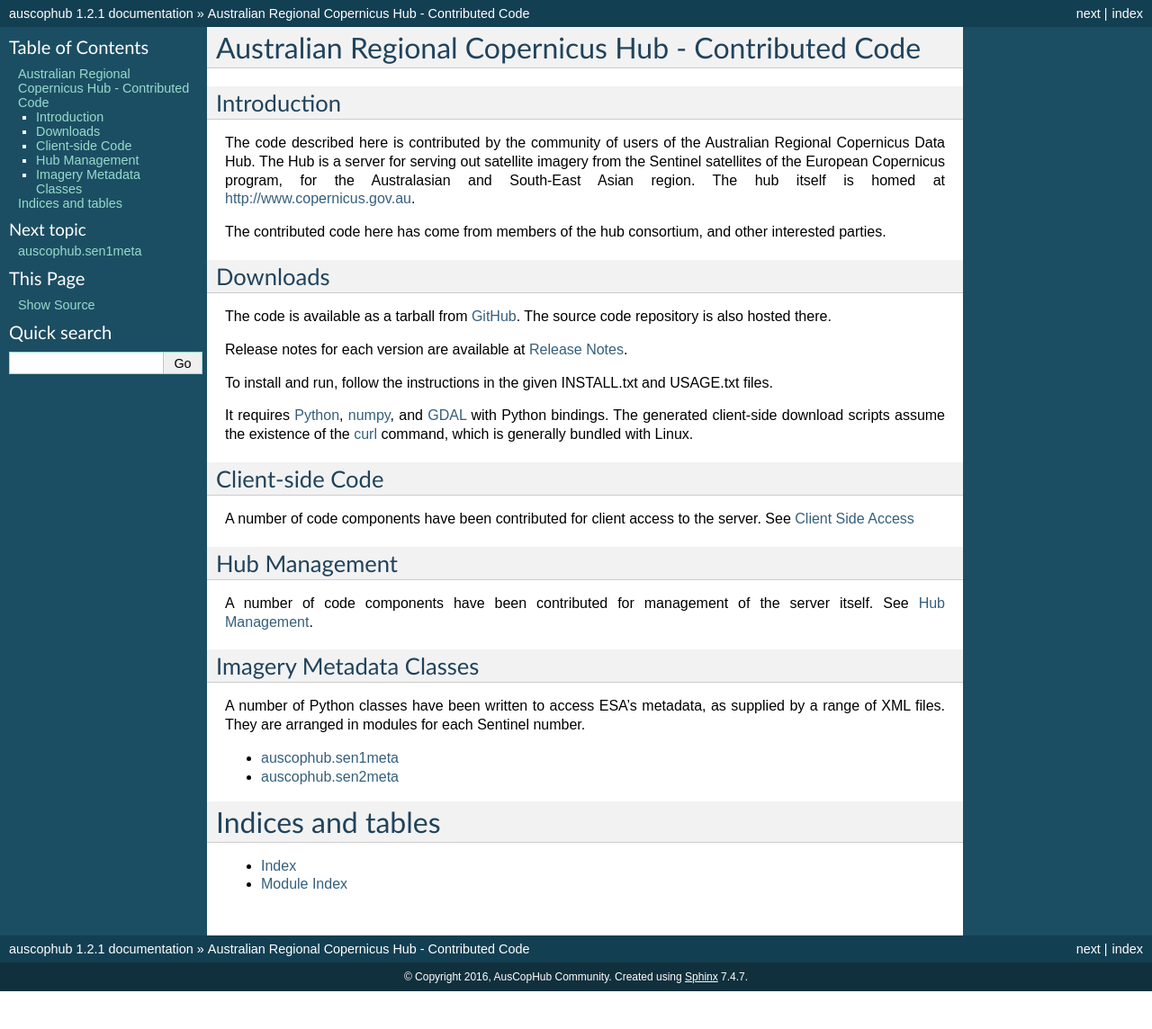
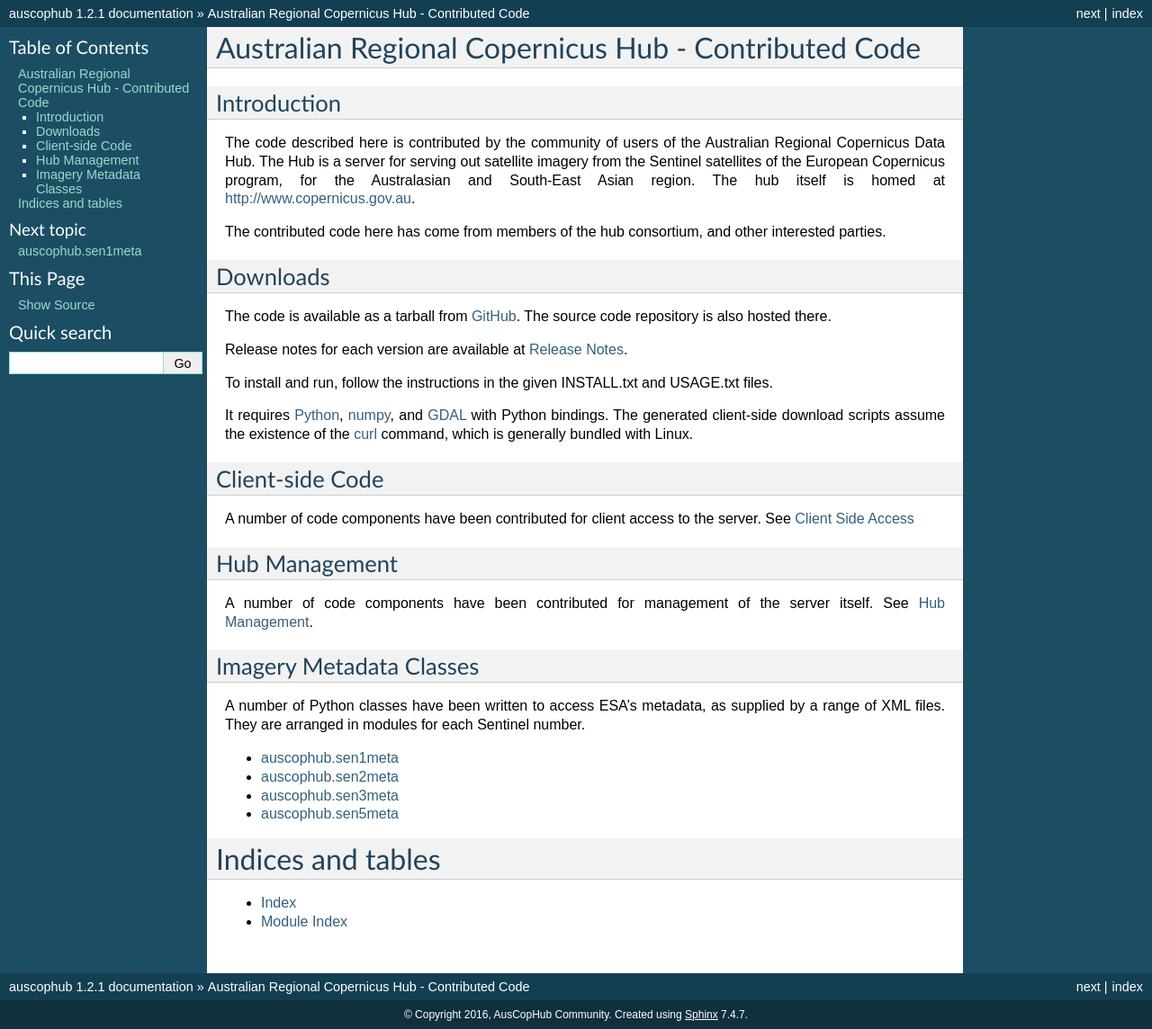
Before and after one commit to CopernicusAustralasia/auscophub, a Sphinx documentation site: the page built from doc/source/index.rst, in a window 1280 px wide. Shown: the whole page at 90% size. Built offline with Sphinx 7.4.7, drawn with Linux system fonts in a browser that asks for light colours; before the commit the page ends 1102 px from its top, so only the background shows below that.

Commit message:
Links for remaining sen meta modules (which still don't generate doc)

```diff
--- a/doc/source/index.rst
+++ b/doc/source/index.rst
@@ -50,6 +50,8 @@ a range of XML files. They are arranged in modules for each Sentinel number.
 
     auscophub_sen1meta
     auscophub_sen2meta
+    auscophub_sen3meta
+    auscophub_sen5meta
 
 
 Indices and tables
```
